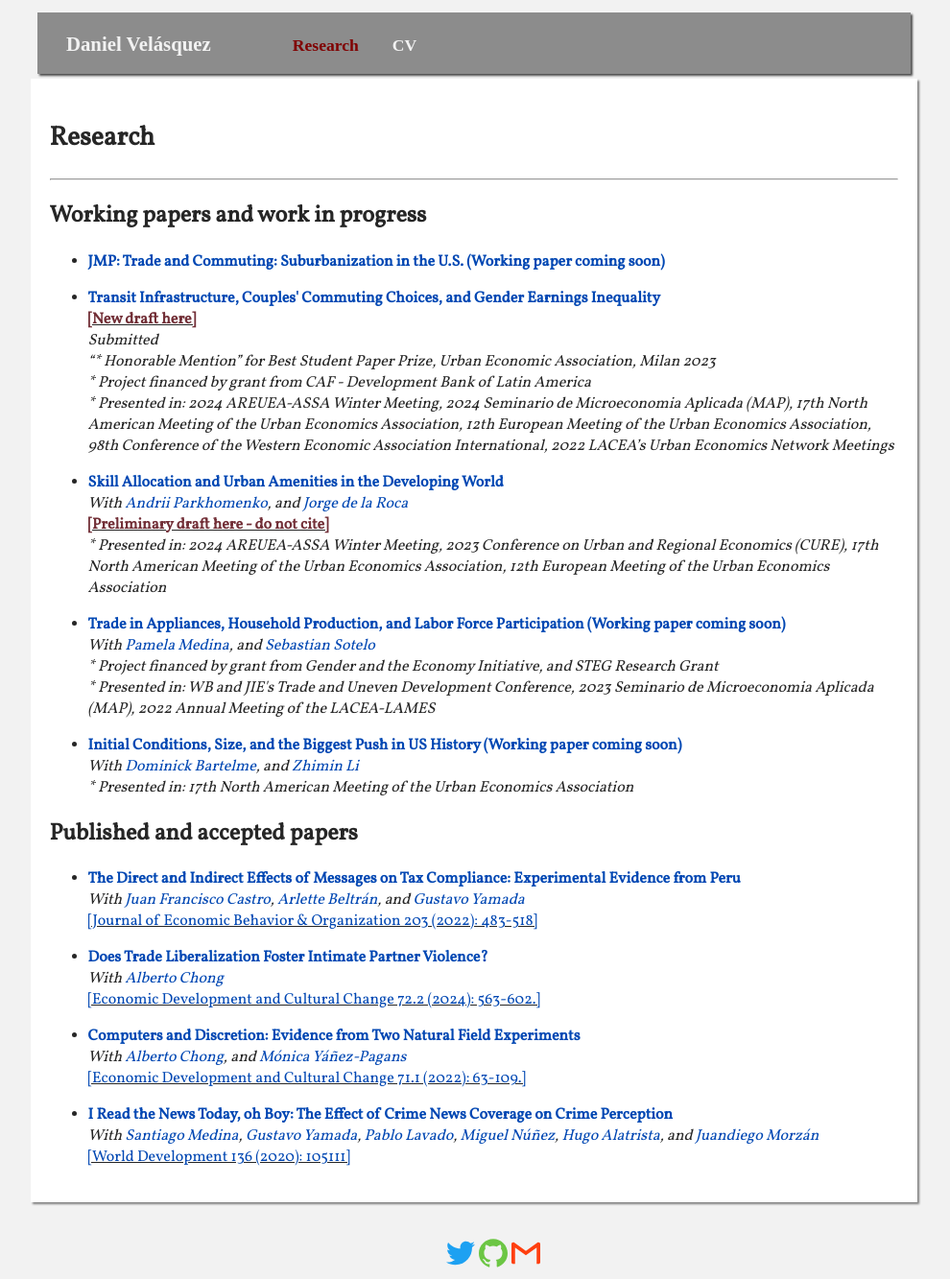
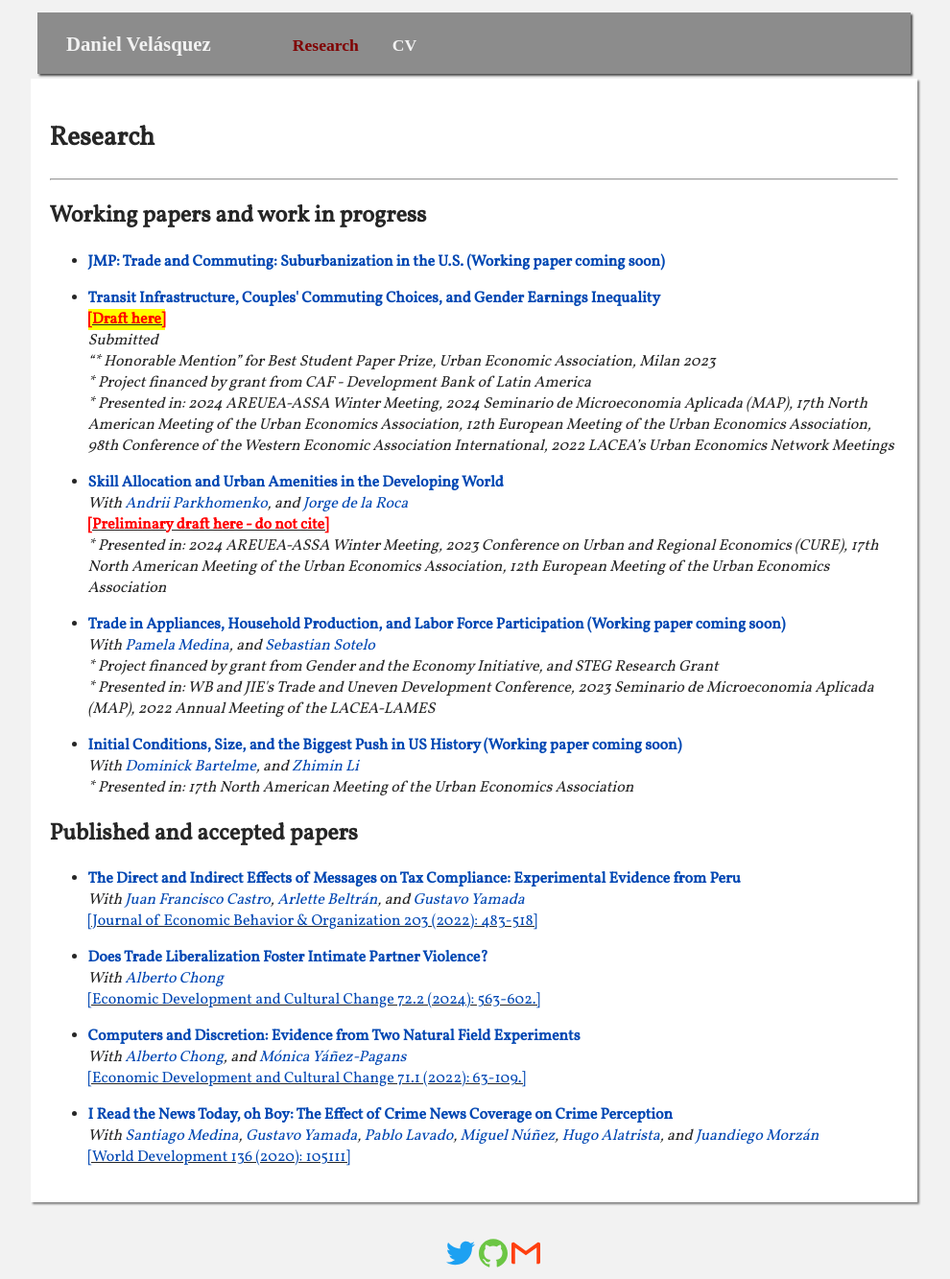
Before and after one commit to dvelasquezc/dvelasquezc.github.io, a Jekyll site: the page built from _pages/research.md, in a window 1280 px wide. Shown: the whole page at 96% size, without its empty margins (146-1136 px from the left). Built offline with Jekyll 4.4.1, drawn with Linux system fonts in a browser that asks for light colours; some web fonts are replaced.

Commit message:
color links

```diff
--- a/_pages/research.md
+++ b/_pages/research.md
@@ -68,7 +68,7 @@
 
 			{% if paper.title == 'Transit Infrastructure, Couples&apos; Commuting Choices, and Gender Earnings Inequality' %}
 			<div class = "pdf">
-				<u><a href="{{ "/assets/pdfs/lima_couples_urban.pdf" | prepend: site.baseurl | prepend: site.url }}" target="_blank" style="color:#722f37;"> <b>[New draft here]</b> </a></u>
+				<u><a href="{{ "/assets/pdfs/lima_couples_urban.pdf" | prepend: site.baseurl | prepend: site.url }}" target="_blank" style="color:#ff0000;  background-color: yellow;"> <b>[Draft here]</b> </a></u>
 			</div>
 			<div class = "conferences">
 				<i>Submitted</i>
@@ -81,7 +81,7 @@
 
 			{% if paper.title == 'Skill Allocation and Urban Amenities in the Developing World' %}
 			<div class = "pdf">
-				<u><a href="{{ "/assets/pdfs/peurban03.pdf" | prepend: site.baseurl | prepend: site.url }}" target="_blank" style="color:#722f37;"> <b>[Preliminary draft here - do not cite]</b> </a></u>
+				<u><a href="{{ "/assets/pdfs/peurban03.pdf" | prepend: site.baseurl | prepend: site.url }}" target="_blank" style="color:#ff0000;"> <b>[Preliminary draft here - do not cite]</b> </a></u>
 			</div>
 			{% endif %}
 
```
